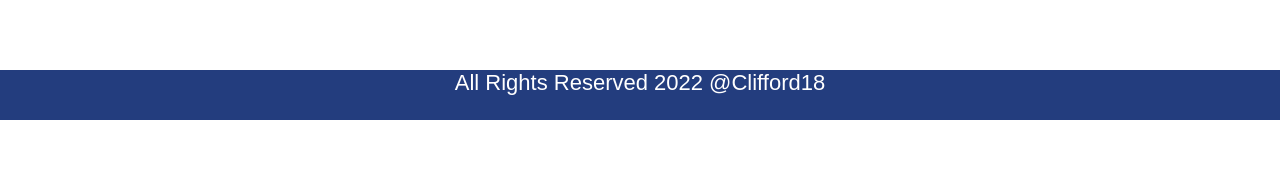
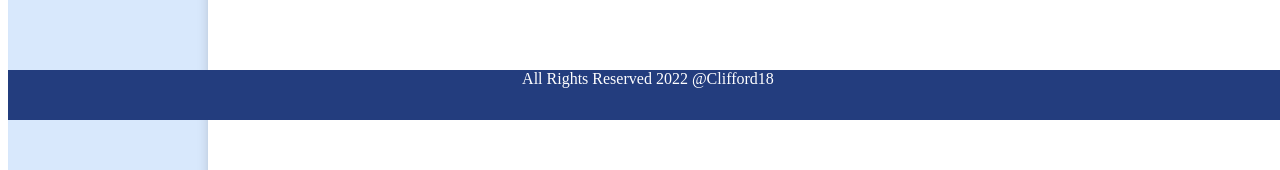
Before and after one commit to Clifford18/devExtremeReactFront-end, a React (Create React App) app: page / in a window 1280 px wide. Shown: the part 680-850 px from the top of the page. Built offline with nearby package versions, Linux system fonts and the light colour scheme.

Commit message:
update App.js file

```diff
--- a/src/App.js
+++ b/src/App.js
@@ -1,41 +1,16 @@
 import './App.css';
-import NavigationComponent from "./components/NavigationComponent";
-import HeaderComponent from "./components/HeaderComponent";
-import FooterComponent from "./components/FooterComponent";
-import {BrowserRouter as Router, Routes, Route} from "react-router-dom";
-import RequestsLogComponent from "./components/RequestsLogComponent";
-import ProfileComponent from "./components/ProfileComponent";
-import ChangePasswordComponent from "./components/ChangePasswordComponent";
-import ErrorPage from "./components/ErrorPage";
-import LoginComponent from "./components/LoginComponent";
 import React from "react";
+import RouterComponent from "./components/RouterComponent";
+import LayoutComponent from "./components/LayoutComponent";
 
 
 function App() {
 	return (
-		<Router>
 			<div>
-				<HeaderComponent/>
-
-				<div className="container">
-					<Routes>
-						<Route path="/login" element={<LoginComponent/>}/>
-						<Route path="*" element={<ErrorPage/>}/>
-
-						<Route path="*" element={<ErrorPage/>}/>
-						<Route path="/" element={<RequestsLogComponent/>}/>
-						<Route path="/atm-logs" element={<RequestsLogComponent/>}/>
-						<Route path="/members-portal-logs" element={<RequestsLogComponent/>}/>
-						<Route path="/my-profile" element={<ProfileComponent/>}/>
-						<Route path="/reset-password" element={<ChangePasswordComponent/>}/>
-
-
-					</Routes>
-				</div>
-				<FooterComponent/>
+				<LayoutComponent/>
+				{/*<RouterComponent/>*/}
 
 			</div>
-		</Router>
 
 
 	);
--- /dev/null
+++ b/src/components/LayoutComponent.js
@@ -0,0 +1,48 @@
+import React from 'react';
+import 'devextreme/dist/css/dx.light.css';
+import './styles/NavigationStyles.css';
+import FooterComponent from "./FooterComponent";
+import HeaderComponent from "./HeaderComponent";
+
+export default class NavigationComponent extends React.Component {
+
+	render() {
+
+
+		return (
+			<div>
+				<HeaderComponent/>
+				<div className="container">
+					<div className="left-content">
+						{/*<div>*/}
+						{/*	<Link to="dashboard/">ATM Bridge Logs</Link>*/}
+						{/*</div>*/}
+						{/*<div>*/}
+						{/*	<Link to="dashboard/atm-logs">ATM Bridge Logs</Link>*/}
+						{/*</div>*/}
+						{/*<div>*/}
+						{/*	<Link to="dashboard/members-portal-logs">Members Portal Logs </Link>*/}
+						{/*</div>*/}
+						{/*<div>*/}
+						{/*	<Link to="dashboard/my-profile">My Profile</Link>*/}
+						{/*</div>*/}
+						{/*<div>*/}
+						{/*	<Link to="dashboard/reset-password">Reset Password</Link>*/}
+						{/*</div>*/}
+						{/*<div>*/}
+						{/*	<Link to="/login">Login page</Link>*/}
+						{/*</div>*/}
+					</div>
+					<div className="right-content">
+
+
+					</div>
+				</div>
+				<FooterComponent/>
+			</div>
+
+		);
+	}
+
+
+}
--- a/src/components/NavigationComponent.js
+++ /dev/null
@@ -1,43 +0,0 @@
-import React from 'react';
-import 'devextreme/dist/css/dx.light.css';
-import './styles/NavigationStyles.css';
-
-export default class NavigationComponent extends React.Component {
-
-	render() {
-
-
-		return (
-			<div className="container">
-				<div className="left-content">
-					{/*<div>*/}
-					{/*	<Link to="dashboard/">ATM Bridge Logs</Link>*/}
-					{/*</div>*/}
-					{/*<div>*/}
-					{/*	<Link to="dashboard/atm-logs">ATM Bridge Logs</Link>*/}
-					{/*</div>*/}
-					{/*<div>*/}
-					{/*	<Link to="dashboard/members-portal-logs">Members Portal Logs </Link>*/}
-					{/*</div>*/}
-					{/*<div>*/}
-					{/*	<Link to="dashboard/my-profile">My Profile</Link>*/}
-					{/*</div>*/}
-					{/*<div>*/}
-					{/*	<Link to="dashboard/reset-password">Reset Password</Link>*/}
-					{/*</div>*/}
-					{/*<div>*/}
-					{/*	<Link to="/login">Login page</Link>*/}
-					{/*</div>*/}
-				</div>
-				<div className="right-content">
-
-
-				</div>
-			</div>
-
-
-		);
-	}
-
-
-}
```
